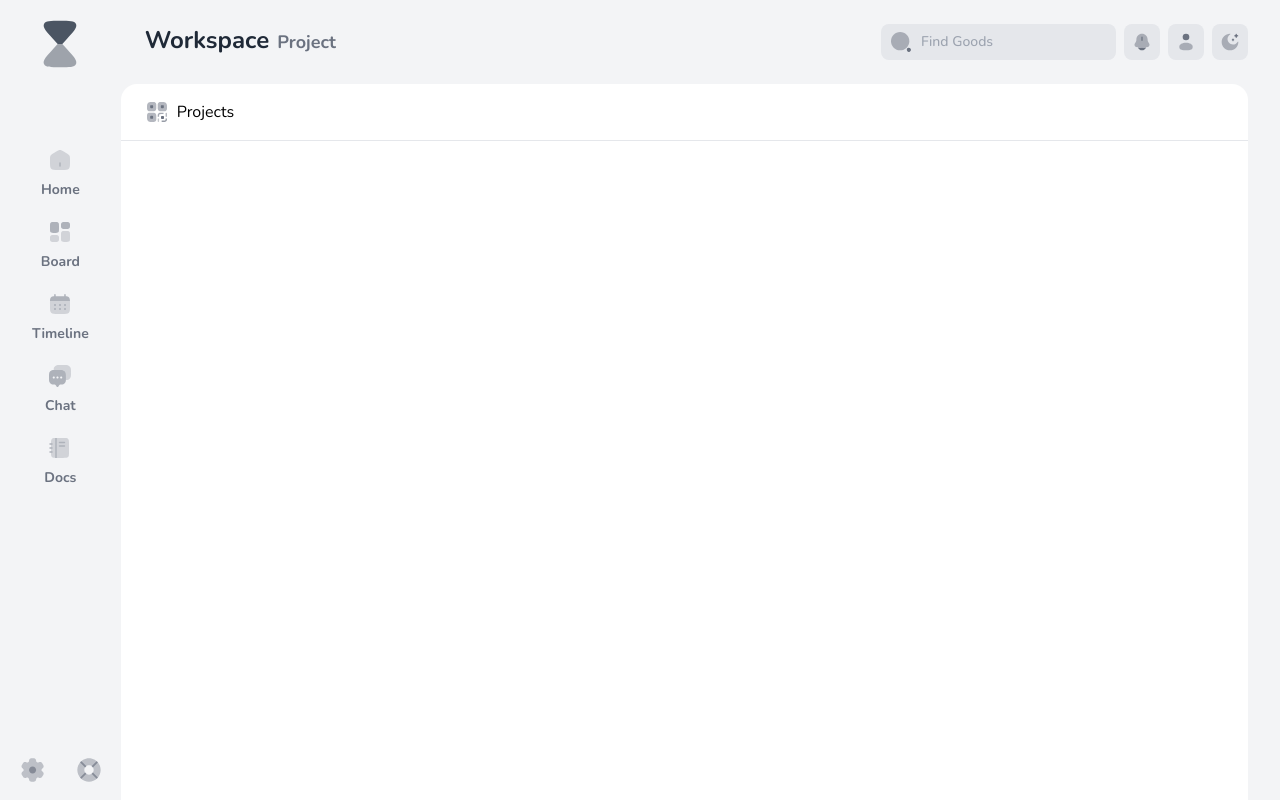
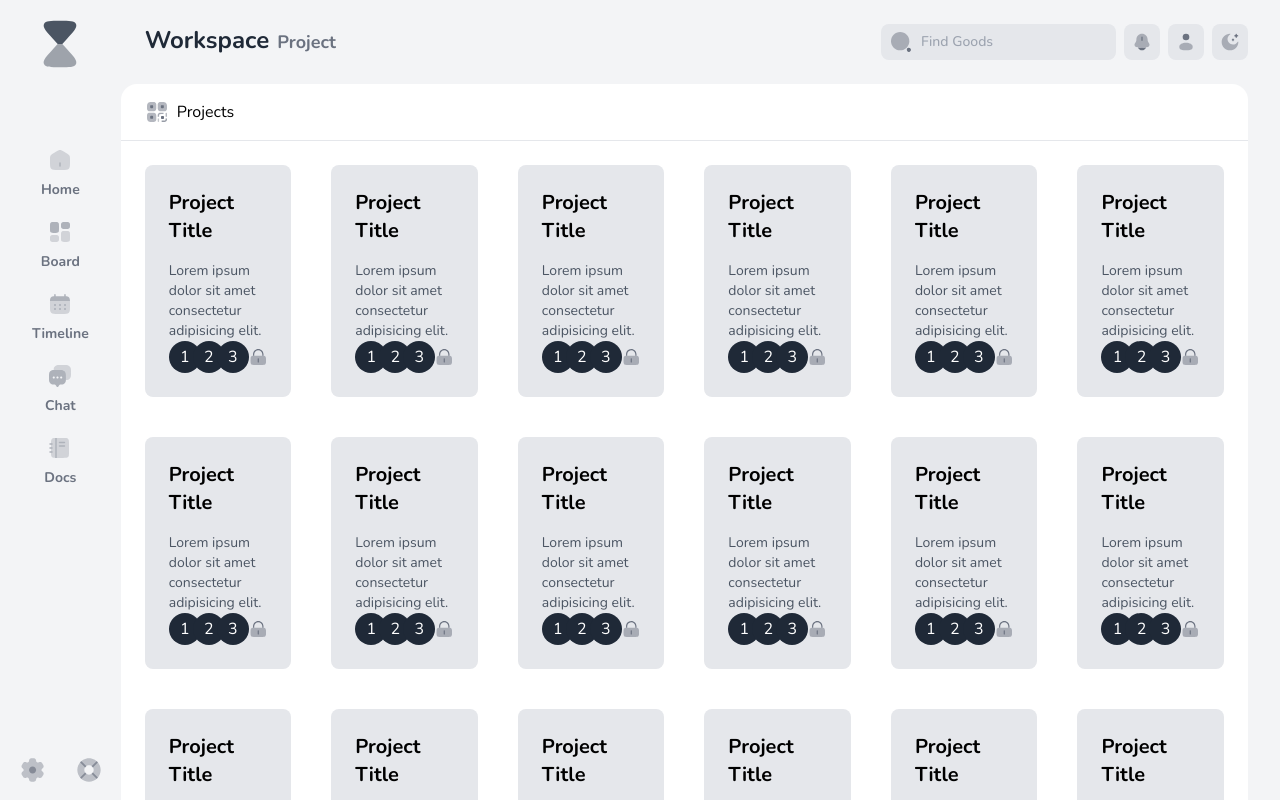
Before and after one commit to rayatechs/Leaner, a Vue app: page /projects in a window 1280 px wide. Built offline with nearby package versions, Linux system fonts and the light colour scheme.

Commit message:
feat: add project view sample

```diff
--- a/src/router/index.ts
+++ b/src/router/index.ts
@@ -8,6 +8,11 @@ const router = createRouter({
       path: '/',
       name: 'home',
       component: HomeView
+    },
+    {
+      path: '/projects',
+      name: 'projects',
+      component: () => import('../views/ProjectView.vue')
     }
   ]
 })
--- /dev/null
+++ b/src/views/ProjectView.vue
@@ -0,0 +1,27 @@
+<script setup lang="ts">
+import IconLock from '@/components/icons/IconLock.vue';
+import { RouterLink } from 'vue-router'
+</script>
+
+<template>
+    <div class="grid w-full grid-cols-6 gap-10 h-11/12 auto-rows-max">
+        <RouterLink v-for="i in 26" :key="i" to="/"
+            class="flex flex-col justify-between w-full p-6 bg-gray-200 rounded-lg aspect-square">
+            <div class="flex flex-col items-start justify-center">
+                <h3 class="mb-4 text-xl font-bold">Project Title</h3>
+                <p class="text-sm text-gray-600">Lorem ipsum dolor sit amet consectetur adipisicing elit.</p>
+            </div>
+
+            <div class="flex flex-row items-center justify-between">
+                <div class="flex flex-row -space-x-2">
+                    <div v-for="i in 3" :key="i"
+                        class="flex items-center justify-center w-8 h-8 text-center text-white bg-gray-800 rounded-full aspect-square">
+                        {{ i }}
+                    </div>
+                </div>
+
+                <IconLock class="w-6" />
+            </div>
+        </RouterLink>
+    </div>
+</template>
```
